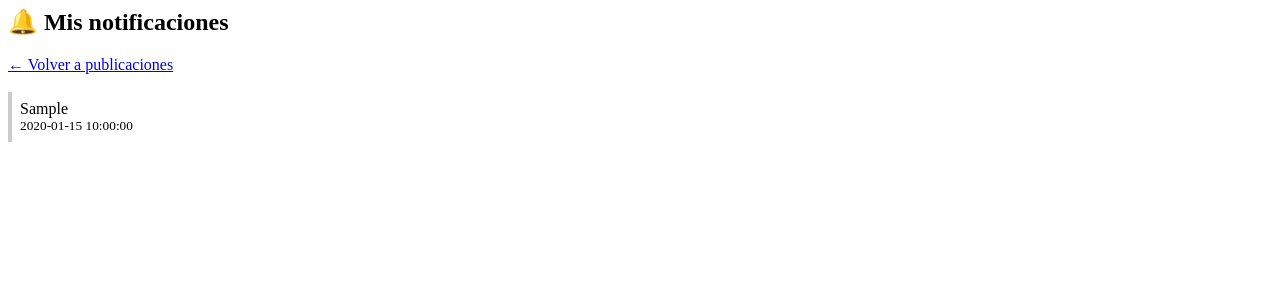
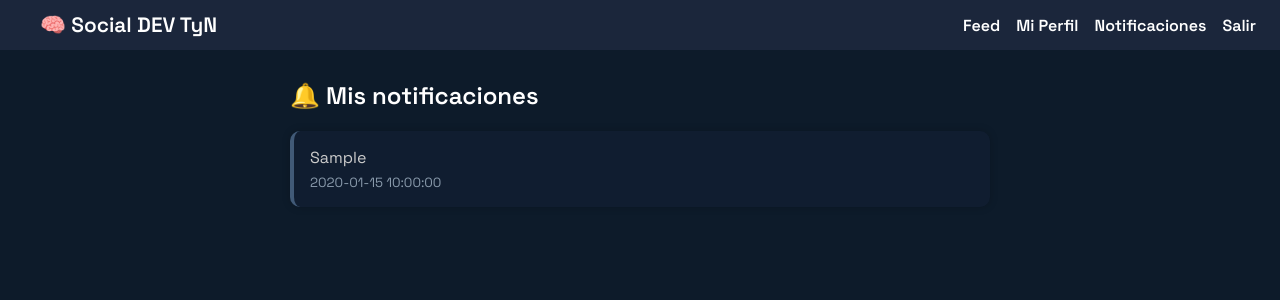
Before and after one commit to TeoFernandez/instagram_2.0, a PHP site: page /notificaciones.php in a window 1280 px wide. Shown: the top 300 px of the page. Run offline with PHP 8.4, Linux system fonts and the light colour scheme; the visitor is signed in with stand-in values (Sample User, id 1); tables that the repository leaves empty or names only in its code hold one stand-in row (values such as "Sample post").

Commit message:
Agregar barra de navegación a varias páginas y mejorar estilos de notificaciones

```diff
--- a/assets/css/notificaciones.css
+++ b/assets/css/notificaciones.css
@@ -0,0 +1,26 @@
+.noti-container {
+    max-width: 700px;
+    margin: 30px auto;
+}
+
+.noti-card {
+    background-color: #1b263b;
+    padding: 16px;
+    border-left: 4px solid #1b9aaa;
+    border-radius: 10px;
+    margin-bottom: 16px;
+    transition: background 0.3s ease;
+    box-shadow: 0 0 8px rgba(0,0,0,0.2);
+}
+
+.noti-card.leida {
+    border-left: 4px solid #415a77;
+    background-color: #101d30;
+    color: #cccccc;
+}
+
+.noti-card small {
+    color: #8899aa;
+    display: block;
+    margin-top: 6px;
+}
--- a/crear_post.php
+++ b/crear_post.php
@@ -36,6 +36,7 @@ if ($_SERVER["REQUEST_METHOD"] == "POST") {
     }
 }
 ?>
+<?php include("includes/navbar.php"); ?>
 
 <h2>Crear publicación</h2>
 
--- a/home.php
+++ b/home.php
@@ -5,6 +5,7 @@ if (!isset($_SESSION["usuario"])) {
     exit;
 }
 ?>
+<?php include("includes/navbar.php"); ?>
 
 <h2>¡Hola, <?= $_SESSION["usuario"]["nombre"] ?>!</h2>
 <a href="logout.php">Cerrar sesión</a>
--- a/notificaciones.php
+++ b/notificaciones.php
@@ -17,16 +17,33 @@ $notis = $stmt->fetchAll(PDO::FETCH_ASSOC);
 $conn->prepare("UPDATE notificaciones SET leida = 1 WHERE id_usuario = ?")->execute([$id_usuario]);
 ?>
 
+<!DOCTYPE html>
+<html lang="es">
+<head>
+    <meta charset="UTF-8">
+    <title>Notificaciones - Social DEV TyN</title>
+    <link href="https://fonts.googleapis.com/css2?family=Space+Grotesk:wght@400;600&display=swap" rel="stylesheet">
+    <link rel="stylesheet" href="assets/css/base.css">
+    <link rel="stylesheet" href="assets/css/notificaciones.css">
+</head>
+<body>
+
+<?php include("includes/navbar.php"); ?>
+
+<div class="container noti-container">
     <h2>🔔 Mis notificaciones</h2>
-<a href="ver_posts.php">← Volver a publicaciones</a><br><br>
 
     <?php if (empty($notis)): ?>
-    <p>No tenés notificaciones por ahora.</p>
+        <p style="text-align:center; margin-top:30px;">Todavía no tenés notificaciones.</p>
     <?php else: ?>
         <?php foreach ($notis as $n): ?>
-        <div style="border-left: 4px solid <?= $n['leida'] ? '#ccc' : 'blue' ?>; padding: 8px; margin-bottom: 8px;">
-            <?= $n["mensaje"] ?> <br>
+            <div class="noti-card <?= $n["leida"] ? 'leida' : '' ?>">
+                <?= htmlspecialchars($n["mensaje"]) ?>
                 <small><?= $n["fecha"] ?></small>
             </div>
         <?php endforeach; ?>
     <?php endif; ?>
+</div>
+
+</body>
+</html>
--- a/perfil.php
+++ b/perfil.php
@@ -63,6 +63,8 @@ if ($_SERVER["REQUEST_METHOD"] == "POST") {
     <link rel="stylesheet" href="assets/css/perfil.css">
 </head>
 <body>
+    <?php include("includes/navbar.php"); ?>
+
 <div class="container">
     <h2>👤 Mi Perfil Profesional</h2>
     <p style="color:lightgreen"><?= $mensaje ?></p>
--- a/ver_posts.php
+++ b/ver_posts.php
@@ -20,6 +20,7 @@ $posts = $conn->query("
     <link rel="stylesheet" href="assets/css/ver_posts.css">
 </head>
 <body>
+    <?php include("includes/navbar.php"); ?>
 <div class="container">
     <h2>🧠 Social DEV TyN - Feed</h2>
     <a href="crear_post.php" class="btn btn-guardar">➕ Crear nueva publicación</a>
```
Also changed, not shown: index.php (deleted). Lines whose indentation alone changed are shown as unchanged.
